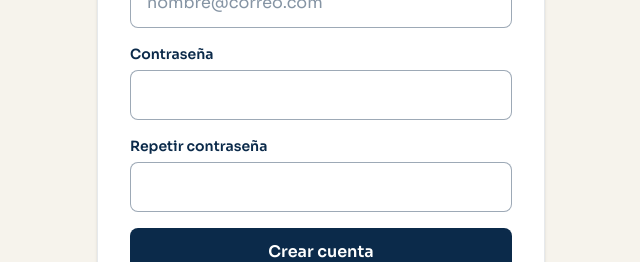
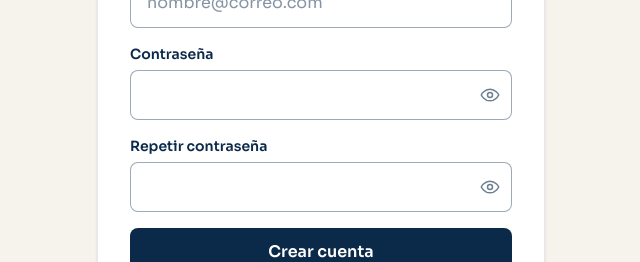
Before and after one commit to JettyWallet/Jetty-Wallet, a React (Vite) app: page /register in a window 1280 px wide. Shown: the part 357-619 px from the top of the page, without its empty margins (319-959 px from the left). Built offline with nearby package versions, Linux system fonts and the light colour scheme; no server answers.

Commit message:
feat: agrega boton para mostrar/ocultar contraseña

```diff
--- a/src/components/ui/FormField.tsx
+++ b/src/components/ui/FormField.tsx
@@ -1,28 +1,81 @@
-import { useId, type InputHTMLAttributes } from 'react'
+import { useId, useState, type InputHTMLAttributes } from 'react'
 
 interface FormFieldProps extends InputHTMLAttributes<HTMLInputElement> {
     label: string
     error?: string
 }
 
-export function FormField({ label, error, id, ...props }: FormFieldProps) {
+function EyeIcon() {
+    return (
+        <svg viewBox="0 0 24 24" fill="none" className="h-5 w-5" aria-hidden="true">
+            <path
+                d="M1.5 12S5 5 12 5s10.5 7 10.5 7-3.5 7-10.5 7S1.5 12 1.5 12Z"
+                stroke="currentColor"
+                strokeWidth="1.8"
+                strokeLinecap="round"
+                strokeLinejoin="round"
+            />
+            <circle cx="12" cy="12" r="3" stroke="currentColor" strokeWidth="1.8" />
+        </svg>
+    )
+}
+
+function EyeOffIcon() {
+    return (
+        <svg viewBox="0 0 24 24" fill="none" className="h-5 w-5" aria-hidden="true">
+            <path
+                d="M1.5 12S5 5 12 5c2.1 0 3.9.6 5.3 1.4M22.5 12S19 19 12 19c-2.1 0-3.9-.6-5.3-1.4M3 3l18 18"
+                stroke="currentColor"
+                strokeWidth="1.8"
+                strokeLinecap="round"
+                strokeLinejoin="round"
+            />
+            <path
+                d="M9.9 9.9a3 3 0 0 0 4.2 4.2"
+                stroke="currentColor"
+                strokeWidth="1.8"
+                strokeLinecap="round"
+                strokeLinejoin="round"
+            />
+        </svg>
+    )
+}
+
+export function FormField({ label, error, id, type, ...props }: FormFieldProps) {
     const autoId = useId()
     const inputId = id ?? autoId
     const errorId = `${inputId}-error`
+
+    const isPassword = type === 'password'
+    const [visible, setVisible] = useState(false)
+    const inputType = isPassword ? (visible ? 'text' : 'password') : type
 
     return (
         <div className="flex flex-col gap-1.5">
             <label htmlFor={inputId} className="text-sm font-semibold">
                 {label}
             </label>
+            <div className="relative">
                 <input
                     id={inputId}
+                    type={inputType}
                     aria-invalid={error ? true : undefined}
                     aria-describedby={error ? errorId : undefined}
-                className={`rounded-lg border bg-white px-4 py-3 text-navy placeholder:text-navy/50 ${error ? 'border-red-700' : 'border-navy/40'
-                    }`}
+                    className={`w-full rounded-lg border bg-white px-4 py-3 text-navy placeholder:text-navy/50 ${isPassword ? 'pr-12' : ''
+                        } ${error ? 'border-red-700' : 'border-navy/40'}`}
                     {...props}
                 />
+                {isPassword && (
+                    <button
+                        type="button"
+                        onClick={() => setVisible((prev) => !prev)}
+                        aria-label={visible ? 'Ocultar contraseña' : 'Mostrar contraseña'}
+                        className="absolute inset-y-0 right-0 flex items-center px-3 text-navy/60 hover:text-navy"
+                    >
+                        {visible ? <EyeOffIcon /> : <EyeIcon />}
+                    </button>
+                )}
+            </div>
             {error && (
                 <p id={errorId} role="alert" className="text-sm font-semibold text-red-700">
                     {error}
```
Lines whose indentation alone changed are shown as unchanged.
